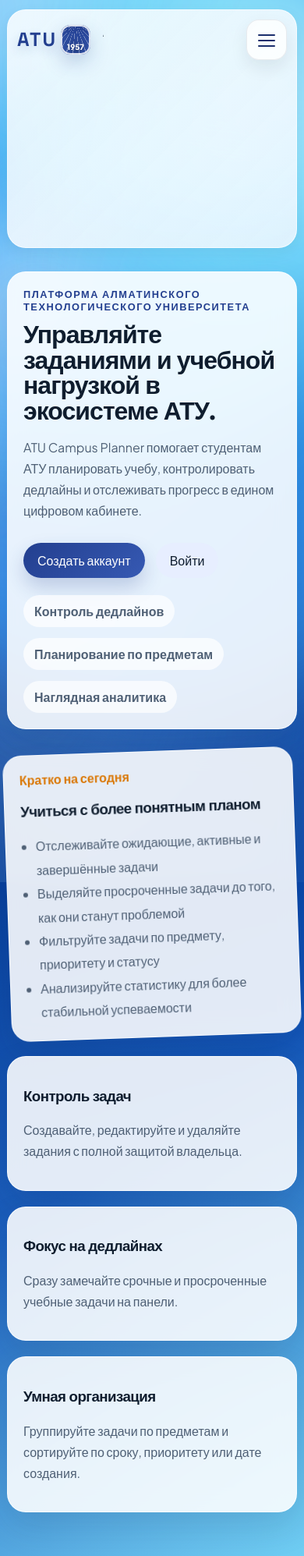
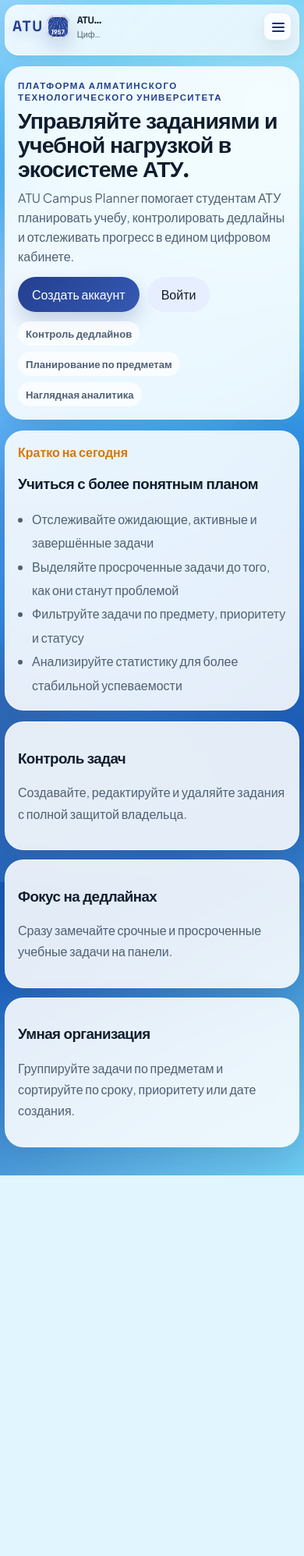
Before and after one commit to h1ziix/jii-app, a Flask app: page / in a window 390 px wide. Shown: the whole page at 78% size. After the commit the page ends 1507 px from the top, so only its background shows below. Run offline with Flask 3, Linux system fonts and the light colour scheme.

Commit message:
improve mobile layout

```diff
--- a/static/css/style.css
+++ b/static/css/style.css
@@ -1941,6 +1941,7 @@ textarea {
 
     .site-header {
         top: 10px;
+        margin-bottom: 20px;
     }
 
     .header {
@@ -1976,12 +1977,15 @@ textarea {
     }
 
     .header-main {
-        display: grid;
-        grid-template-rows: 0fr;
+        display: flex;
+        flex-direction: column;
         width: 100%;
+        max-height: 0;
+        margin-top: 0;
         overflow: hidden;
         opacity: 0;
-        transition: grid-template-rows 0.3s ease, opacity 0.3s ease, margin-top 0.3s ease;
+        pointer-events: none;
+        transition: max-height 0.32s ease, opacity 0.3s ease, margin-top 0.3s ease;
     }
 
     .header-main > * {
@@ -2008,9 +2012,10 @@ textarea {
     }
 
     .nav-toggle:checked ~ .header-main {
-        grid-template-rows: 1fr;
+        max-height: 84vh;
         opacity: 1;
         margin-top: 10px;
+        pointer-events: auto;
     }
 
     .header-main {
@@ -2085,10 +2090,246 @@ textarea {
     }
 }
 
+@media (max-width: 768px) {
+    .page-shell {
+        width: min(100% - 14px, 1180px);
+        padding: 8px 0 36px;
+    }
+
+    .content-wrap {
+        gap: 14px;
+    }
+
+    .site-header {
+        top: 6px;
+        margin-bottom: 14px;
+    }
+
+    .nav-frame {
+        padding: 10px;
+        border-radius: 20px;
+    }
+
+    .header {
+        gap: 8px;
+    }
+
+    .header-center {
+        gap: 8px;
+        padding: 10px 0 4px;
+    }
+
+    .header-right {
+        gap: 8px;
+        padding-bottom: 2px;
+    }
+
+    .brand-atu {
+        gap: 10px;
+    }
+
+    .brand-lockup {
+        gap: 4px;
+    }
+
+    .brand-mark {
+        font-size: 1.32rem;
+        letter-spacing: 0.08em;
+    }
+
+    .brand-seal {
+        width: 32px;
+        height: 32px;
+        border-radius: 10px;
+        padding-bottom: 3px;
+        font-size: 0.54rem;
+    }
+
+    .brand strong {
+        font-size: 0.84rem;
+    }
+
+    .brand small {
+        font-size: 0.72rem;
+    }
+
+    .nav-toggle-button {
+        width: 40px;
+        height: 40px;
+        border-radius: 12px;
+    }
+
+    .nav-toggle-button span {
+        left: 11px;
+        width: 18px;
+    }
+
+    .nav-toggle-button span:nth-child(1) {
+        top: 14px;
+    }
+
+    .nav-toggle-button span:nth-child(2) {
+        top: 19px;
+    }
+
+    .nav-toggle-button span:nth-child(3) {
+        top: 24px;
+    }
+
+    .nav-toggle:checked + .nav-toggle-button span:nth-child(1),
+    .nav-toggle:checked + .nav-toggle-button span:nth-child(3) {
+        top: 19px;
+    }
+
+    .main-nav {
+        gap: 8px;
+    }
+
+    .nav-link,
+    .nav-action-link {
+        min-height: 42px;
+        padding: 0 14px;
+        font-size: 0.92rem;
+    }
+
+    .nav-link::after {
+        left: 14px;
+        width: 24px;
+        bottom: 8px;
+    }
+
+    .language-switcher {
+        padding: 8px 10px;
+    }
+
+    .lang-link {
+        min-width: 40px;
+        padding: 7px 9px;
+        font-size: 0.76rem;
+    }
+
+    .profile-chip {
+        padding: 5px 10px 5px 5px;
+    }
+
+    .profile-avatar {
+        width: 30px;
+        height: 30px;
+        font-size: 0.72rem;
+    }
+
+    .nav-cta {
+        min-height: 42px;
+        padding: 0 12px;
+    }
+
+    .hero {
+        gap: 14px;
+    }
+
+    .hero-copy,
+    .panel-card,
+    .auth-card,
+    .stat-card,
+    .info-card,
+    .dashboard-heading {
+        padding: 18px;
+    }
+
+    .floating-card {
+        padding: 20px;
+        transform: none;
+    }
+
+    .hero-copy h1,
+    .page-heading h1 {
+        margin-bottom: 10px;
+        font-size: clamp(1.62rem, 7.2vw, 2.05rem);
+        line-height: 1.08;
+    }
+
+    .eyebrow {
+        margin-bottom: 8px;
+        font-size: 0.72rem;
+    }
+
+    .hero-text,
+    .section-text {
+        margin: 0;
+        line-height: 1.55;
+    }
+
+    .hero-actions {
+        margin-top: 14px;
+        gap: 10px;
+        flex-wrap: wrap;
+    }
+
+    .hero-points {
+        margin-top: 12px;
+        gap: 8px;
+    }
+
+    .hero-points span {
+        padding: 7px 10px;
+        font-size: 0.82rem;
+    }
+
+    .page-heading {
+        gap: 10px;
+        margin-bottom: 0;
+    }
+
+    .page-heading-actions,
+    .test-actions-row {
+        gap: 8px;
+    }
+
+    .card-grid,
+    .stats-grid,
+    .analytics-grid,
+    .test-grid,
+    .detail-grid,
+    .test-meta-grid,
+    .student-summary-grid,
+    .result-answer-grid,
+    .question-list {
+        gap: 12px;
+    }
+
+    .test-meta-item,
+    .student-summary-grid > div,
+    .result-answer-grid > div {
+        padding: 12px 14px;
+        border-radius: 14px;
+    }
+
+    .test-link-box {
+        gap: 6px;
+        margin-top: 14px;
+        padding: 12px;
+        border-radius: 14px;
+    }
+
+    .test-meta-grid {
+        margin-top: 14px;
+    }
+
+    .test-card-header,
+    .question-review-header {
+        gap: 10px;
+    }
+
+    .question-review-card,
+    .result-answer-card {
+        padding: 16px;
+    }
+}
+
 @media (max-width: 640px) {
     .page-shell {
-        width: min(100% - 18px, 1180px);
-        padding-top: 12px;
+        width: min(100% - 12px, 1180px);
+        padding-top: 6px;
     }
 
     .hero-copy,
@@ -2096,37 +2337,72 @@ textarea {
     .auth-card,
     .stat-card,
     .info-card {
-        padding: 20px;
+        padding: 16px;
     }
 
     .nav-frame {
-        padding: 12px;
-        border-radius: 24px;
+        padding: 9px;
+        border-radius: 18px;
     }
 
     .brand-lockup {
-        gap: 5px;
+        gap: 4px;
     }
 
     .brand-mark {
-        font-size: 1.54rem;
+        font-size: 1.2rem;
         letter-spacing: 0.08em;
     }
 
     .brand-seal {
-        width: 38px;
-        height: 38px;
-        border-radius: 12px;
-        padding-bottom: 4px;
-        font-size: 0.62rem;
+        width: 29px;
+        height: 29px;
+        border-radius: 9px;
+        padding-bottom: 3px;
+        font-size: 0.49rem;
     }
 
     .brand strong {
-        font-size: 0.94rem;
+        font-size: 0.78rem;
     }
 
     .brand small {
-        font-size: 0.78rem;
+        font-size: 0.67rem;
+    }
+
+    .nav-toggle-button {
+        width: 36px;
+        height: 36px;
+        border-radius: 10px;
+    }
+
+    .nav-toggle-button span {
+        left: 10px;
+        width: 16px;
+    }
+
+    .nav-toggle-button span:nth-child(1) {
+        top: 12px;
+    }
+
+    .nav-toggle-button span:nth-child(2) {
+        top: 17px;
+    }
+
+    .nav-toggle-button span:nth-child(3) {
+        top: 22px;
+    }
+
+    .nav-toggle:checked + .nav-toggle-button span:nth-child(1),
+    .nav-toggle:checked + .nav-toggle-button span:nth-child(3) {
+        top: 17px;
+    }
+
+    .nav-link,
+    .nav-action-link,
+    .nav-cta {
+        min-height: 40px;
+        padding-inline: 12px;
     }
 
     .brand-meta {
@@ -2135,15 +2411,15 @@ textarea {
 
     .hero-copy h1,
     .page-heading h1 {
-        font-size: 2rem;
+        font-size: 1.78rem;
     }
 
     .dashboard-heading {
-        padding: 20px;
+        padding: 16px;
     }
 
     .stat-card-icon {
-        padding: 18px;
+        padding: 14px;
     }
 }
 
```
